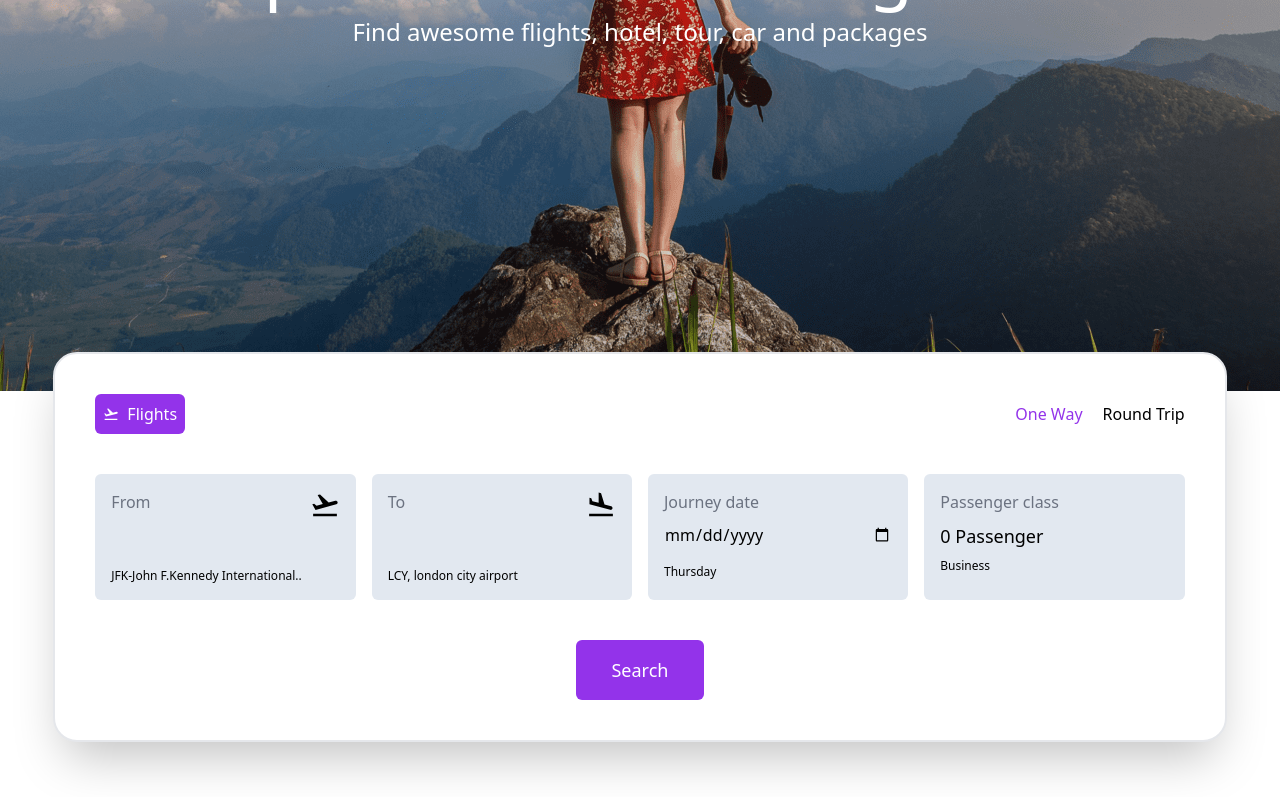
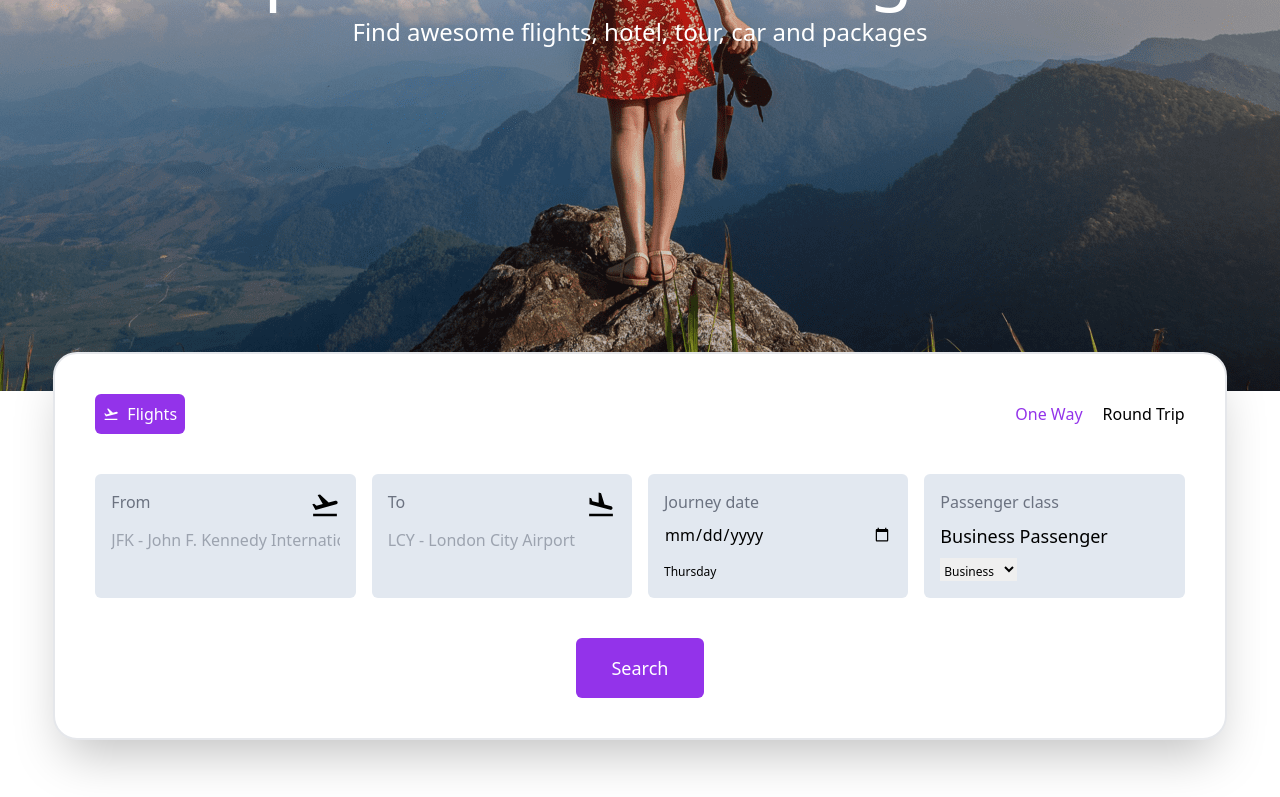
Before and after one commit to Ahmedj04/tour-travel, a Next.js app: page / in a window 1280 px wide. Shown: the part 398-1195 px from the top of the page. Built offline with nearby package versions, Linux system fonts and the light colour scheme.

Commit message:
added search btn functionality

```diff
--- a/components/Button/index.js
+++ b/components/Button/index.js
@@ -1,12 +1,9 @@
 import React from 'react'
-import { useRouter } from 'next/router';
 
-
-function Button({ text, customCSS }) {
-    const router = useRouter();
+function Button({ text, customCSS, onClick }) {
 
     return (
-        <button onClick={() => { router.push('/contactus'); }} type="submit" className={` ${customCSS} p-4 bg-purple-600 rounded-md w-32 text-white text-lg cursor-pointer hover:bg-gray-800 hover:transition-bg hover:duration-300 ease-in`}>{text}</button>
+        <button onClick={() => { onClick() }} type="submit" className={` ${customCSS} p-4 bg-purple-600 rounded-md w-32 text-white text-lg cursor-pointer hover:bg-gray-800 hover:transition-bg hover:duration-300 ease-in`}>{text}</button>
     )
 }
 
--- a/pages/aboutus.js
+++ b/pages/aboutus.js
@@ -4,9 +4,11 @@ import React, { useState } from 'react'
 import MenuSM from '@/components/MenuSM'
 import Button from '@/components/Button'
 import Image from 'next/image'
+import { useRouter } from 'next/router';
 
 function aboutus() {
     const [menu, setMenu] = useState(0)
+    const router = useRouter();
 
     return (
         <main>
@@ -32,7 +34,7 @@ function aboutus() {
                                 <p className='pt-4 text-slate-400'>We roll out competitive prices on flight tickets, hotel rooms and rental cars from some of the most trusted global brands. We offer you exciting deals to kick-off your vacation, so that it doesn't put a hole in your pocket. You can rest assured that along with price savings, you get to enjoy the exceptional services we provide to you throughout the duration of your trip.</p>
                                 <p className='pt-4 text-slate-400'>Still wondering why you should book with us? We have a hassle-free booking process that can land you amazing travel deals. If you are tired of searching for the best fares, True Flights is here to help you. Simply email at support@trueflights.com and see if we can beat the best price you've found.</p>
                                 <div className='mt-6'>
-                                    <Button text="Contact us" />
+                                    <Button text="Contact us" onClick={() => router.push('/contactus')} />
                                 </div>
                             </div>
                         </div>
--- a/pages/index.js
+++ b/pages/index.js
@@ -4,14 +4,47 @@ import MenuSM from '@/components/MenuSM';
 import { MdOutlineFlightTakeoff, MdFlightLand } from "react-icons/md";
 import Button from '@/components/Button';
 import Footer from '@/components/Footer';
+import { useRouter } from 'next/router';
+
 
 export default function Home() {
+
+  const router = useRouter();
 
   const [menu, setMenu] = useState(0)
   const [selectTrip, setSelectTrip] = useState({
     oneWay: 1,
     roundTrip: 0,
   })
+  const [selectedClass, setSelectedClass] = useState('Business'); // Default selected class
+
+  const handleClassChange = (e) => {
+    setSelectedClass(e.target.value); // Update selected class when dropdown value changes
+  };
+
+
+  const [flightFrom, setFlightFrom] = useState('');
+  const [flightTo, setFlightTo] = useState('');
+  const [error, setError] = useState('');
+
+  const handleFlightFromChange = (e) => {
+    setFlightFrom(e.target.value);
+  };
+
+  const handleFlightToChange = (e) => {
+    setFlightTo(e.target.value);
+  };
+
+  const handleSearch = () => {
+    if (!flightFrom || !flightTo) {
+      setError('Please fill in both "Flight From" and "Flight To" fields.');
+    } else {
+      // Perform search functionality here
+      router.push('/contactus')
+      // Reset error state
+      setError('');
+    }
+  };
 
   return (
     <main>
@@ -44,23 +77,50 @@ export default function Home() {
             {/* Flights form grid */}
             <div className='grid grid-cols-1 gap-4 sm:grid-cols-1 md:grid-cols-2 lg:grid-cols-4'>
               {/* Flight from */}
+              {/* <div className='bg-slate-200 rounded-md p-4'>
+                <div className='flex justify-between'>
+                  <span className='text-gray-500'>From</span>
+                  <MdOutlineFlightTakeoff size={30} />
+                </div>
+                <input className='bg-transparent border-none outline-none py-2 w-full' />
+                <p className='text-xs pt-2'>e.g. JFK-John F.Kennedy International..</p>
+              </div> */}
               <div className='bg-slate-200 rounded-md p-4'>
                 <div className='flex justify-between'>
                   <span className='text-gray-500'>From</span>
                   <MdOutlineFlightTakeoff size={30} />
                 </div>
-                <input className='bg-transparent border-none outline-none py-2 w-full' />
-                <p className='text-xs pt-2'>JFK-John F.Kennedy International..</p>
+                <input
+                  className='bg-transparent border-none outline-none py-2 w-full'
+                  value={flightFrom}
+                  onChange={handleFlightFromChange}
+                  placeholder='JFK - John F. Kennedy International Airport'
+                />
+                {/* <p className='text-xs pt-2'>e.g. JFK - John F. Kennedy International Airport</p> */}
               </div>
 
+
               {/* Flight to */}
+              {/* <div className='bg-slate-200 rounded-md p-4'>
+                <div className='flex justify-between'>
+                  <span className='text-gray-500'>To</span>
+                  <MdFlightLand size={30} />
+                </div>
+                <input className='bg-transparent border-none outline-none py-2 w-full' />
+                <p className='text-xs pt-2'>e.g. LCY, london city airport</p>
+              </div> */}
               <div className='bg-slate-200 rounded-md p-4'>
                 <div className='flex justify-between'>
                   <span className='text-gray-500'>To</span>
                   <MdFlightLand size={30} />
                 </div>
-                <input className='bg-transparent border-none outline-none py-2 w-full' />
-                <p className='text-xs pt-2'>LCY, london city airport</p>
+                <input
+                  className='bg-transparent border-none outline-none py-2 w-full'
+                  value={flightTo}
+                  onChange={handleFlightToChange}
+                  placeholder='LCY - London City Airport'
+                />
+                {/* <p className='text-xs pt-2'>e.g. LCY - London City Airport</p> */}
               </div>
 
               {/* Journey date */}
@@ -73,18 +133,38 @@ export default function Home() {
               </div>
 
               {/* Passenger class */}
-              <div className='bg-slate-200 rounded-md p-4'>
+              {/* <div className='bg-slate-200 rounded-md p-4'>
                 <div className='flex justify-between'>
                   <span className='text-gray-500'>Passenger class</span>
                 </div>
                 <p className='font-medium text-lg pt-2'>0 Passenger</p>
                 <p className='text-xs pt-2'>Business</p>
+              </div> */}
+              <div className='bg-slate-200 rounded-md p-4'>
+                <div className='flex justify-between'>
+                  <span className='text-gray-500'>Passenger class</span>
+                </div>
+                <p className='font-medium text-lg pt-2'>{selectedClass} Passenger</p>
+                <select
+                  className='text-xs pt-1 mt-2 outline-none'
+                  value={selectedClass}
+                  onChange={handleClassChange}
+                >
+                  <option value='Economy'>Economy</option>
+                  <option value='Business'>Business</option>
+                  <option value='First Class'>First Class</option>
+                </select>
               </div>
+
+
             </div>
+
+            {/* Error message */}
+            {error && <p className='text-red-500 text-center pt-10'>{error}</p>}
 
             {/* search button */}
             <div className='flex justify-center pt-10'>
-              <Button text="Search" />
+              <Button text="Search" onClick={handleSearch} />
             </div>
 
           </div>
@@ -129,7 +209,7 @@ export default function Home() {
 
                   </div>
                   <div className="absolute" style={{ "bottom": "14%", "left": "20%" }}>
-                    <Button text="Book now" />
+                    <Button text="Book now" onClick={() => router.push('/contactus')} />
                   </div>
                 </div>
 
@@ -223,7 +303,7 @@ export default function Home() {
 
                       {/* row 3 */}
                       <div >
-                        <Button customCSS="w-full" text="Book now" />
+                        <Button customCSS="w-full" text="Book now" onClick={() => router.push('/contactus')} />
                       </div>
                     </div>
                   </div>
```
